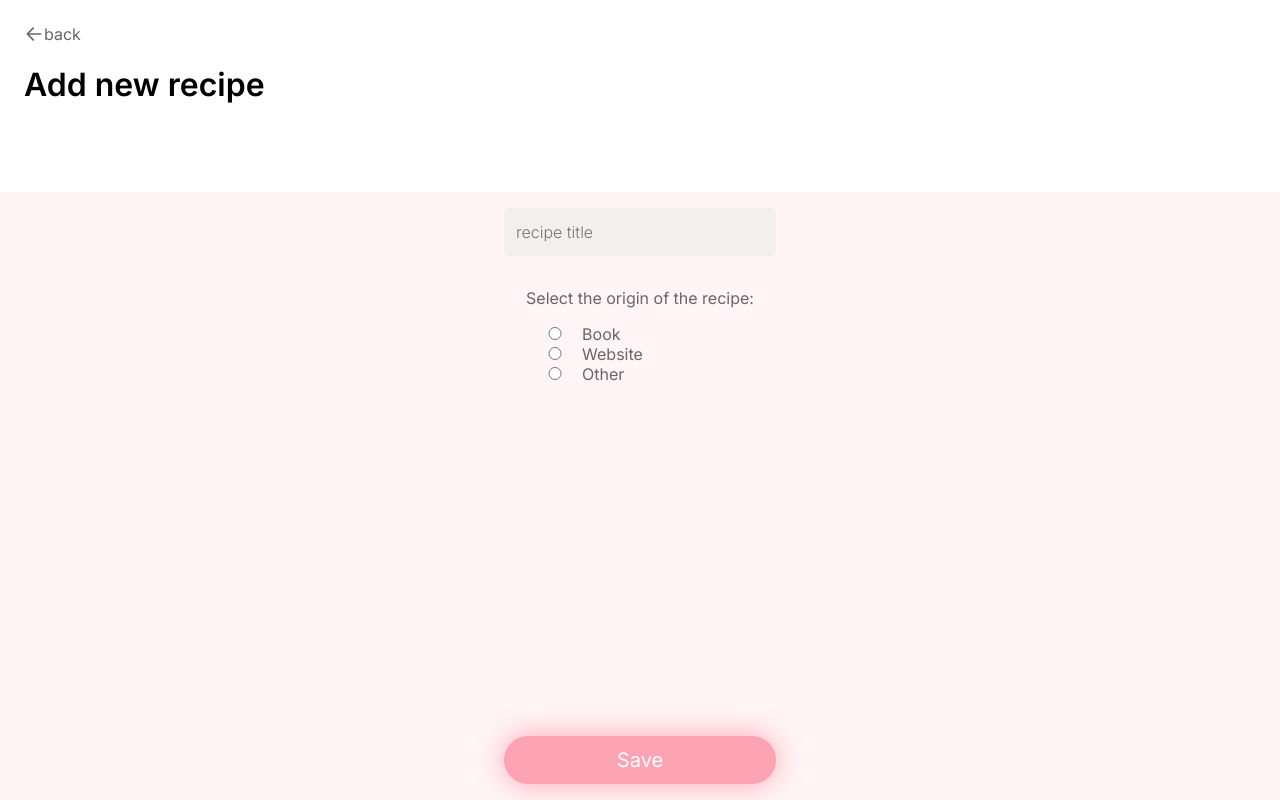
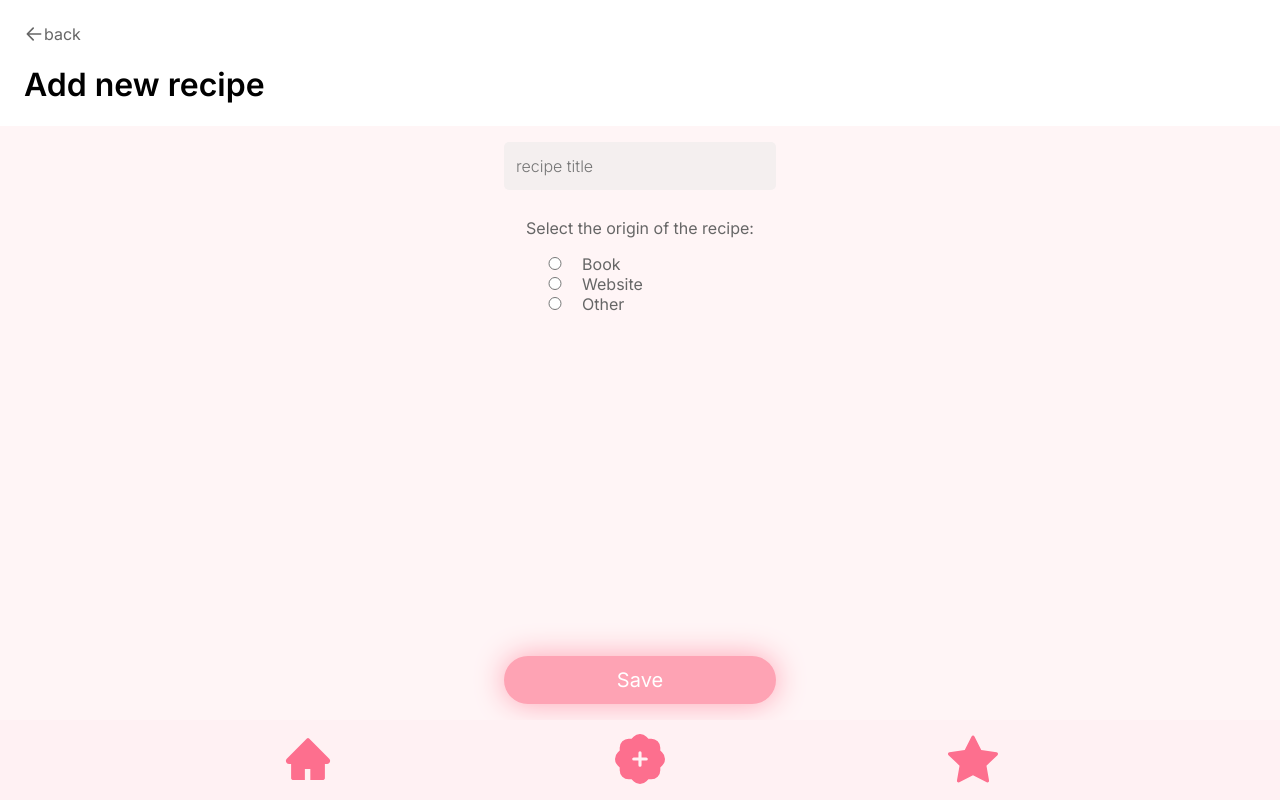
Before and after one commit to Luxa23/capstone-project, a Next.js app: page /new-recipe in a window 1280 px wide. Built offline with nearby package versions, Linux system fonts and the light colour scheme.

Commit message:
Made header and navigation sticky

```diff
--- a/components/Navigation.js
+++ b/components/Navigation.js
@@ -11,17 +11,17 @@ export default function Navigation() {
       <StyledNavigation>
         <button>
           <Link passHref href="/">
-            <HomeIcon width="40px" height="40px" />
+            <HomeIcon width="50px" height="50px" />
           </Link>
         </button>
         <button>
           <Link passHref href="/new-recipe">
-            <PlusIcon width="40px" height="40px" />
+            <PlusIcon width="50px" height="50px" />
           </Link>
         </button>
         <button>
           <Link passHref href="/favorite-recipes">
-            <StarIcon width="40px" height="40px" />
+            <StarIcon width="50px" height="50px" />
           </Link>
         </button>
       </StyledNavigation>
--- a/components/StyledComponents/StyledForm.js
+++ b/components/StyledComponents/StyledForm.js
@@ -5,8 +5,10 @@ const StyledForm = styled.form`
   display: grid;
   grid-template-rows: 3rem 8rem 3rem 3rem 3rem 1fr;
   justify-items: center;
-  row-gap: 1rem;
+  row-gap: 0.75rem;
   padding: 1rem;
+  grid-area: main;
+  overflow: auto;
 
   & button,
   & input {
--- a/components/StyledComponents/StyledHeader.js
+++ b/components/StyledComponents/StyledHeader.js
@@ -1,7 +1,8 @@
 import styled from 'styled-components';
 
 const StyledHeader = styled.header`
-  padding: 1.5rem;
+  padding: 1.5rem 1.5rem 0;
+  grid-area: header;
 `;
 
 export default StyledHeader;
--- a/components/StyledComponents/StyledHeaderHome.js
+++ b/components/StyledComponents/StyledHeaderHome.js
@@ -2,6 +2,7 @@ import styled from 'styled-components';
 
 const StyledHeaderHome = styled.div`
   background: linear-gradient(355.31deg, #cdfbfe -25.03%, #fd6f8e 89.24%);
+  grid-area: header;
 
   & h1 {
     font-family: 'Lobster', sans-serif;
--- a/components/StyledComponents/StyledNavigation.js
+++ b/components/StyledComponents/StyledNavigation.js
@@ -1,11 +1,12 @@
 import styled from 'styled-components';
 
 const StyledNavigation = styled.nav`
+  grid-area: navigation;
   background: #fff1f3;
-  position: fixed;
-  bottom: 0;
+  /* position: fixed;
+  bottom: 0; */
   width: 100vw;
-  height: 4rem;
+  height: 5rem;
   display: flex;
   align-items: center;
   justify-content: space-evenly;
--- a/components/StyledComponents/StyledPageContainer.js
+++ b/components/StyledComponents/StyledPageContainer.js
@@ -3,7 +3,12 @@ import styled from 'styled-components';
 const StyledPageContainer = styled.div`
   height: 100vh;
   display: grid;
-  grid-template-rows: 12rem 1fr;
+  grid-template-columns: 1fr;
+  grid-template-rows: auto 1fr auto;
+  grid-template-areas:
+    'header'
+    'main'
+    'navigation';
 `;
 
 export default StyledPageContainer;
--- a/components/StyledComponents/StyledPageContainerHome.js
+++ b/components/StyledComponents/StyledPageContainerHome.js
@@ -3,7 +3,13 @@ import styled from 'styled-components';
 const StyledPageContainerHome = styled.div`
   height: 100vh;
   display: grid;
-  grid-template-rows: 6rem 5rem 1fr;
+  grid-template-columns: 1fr;
+  grid-template-rows: auto 5rem 1fr auto;
+  grid-template-areas:
+    'header'
+    'search'
+    'main'
+    'navigation';
   row-gap: 10px;
 `;
 
--- a/components/StyledComponents/StyledUl.js
+++ b/components/StyledComponents/StyledUl.js
@@ -2,6 +2,8 @@ import styled from 'styled-components';
 
 const StyledUl = styled.ul`
   margin: 0;
+  grid-area: main;
+  overflow: auto;
 
   li:first-child {
     border-top: solid 1px var(--tertiary-color);
--- a/pages/favorite-recipes.js
+++ b/pages/favorite-recipes.js
@@ -9,6 +9,7 @@ import Link from 'next/link';
 import ArrowLeft from '../public/arrowleft.svg';
 import ListEntry from '../components/ListEntry';
 import useStore from '../hooks/useStore';
+import Navigation from '../components/Navigation';
 
 export default function FavoriteRecipes() {
   const likedRecipeList = useStore(state =>
@@ -43,6 +44,7 @@ export default function FavoriteRecipes() {
           );
         })}
       </StyledUl>
+      <Navigation />
     </StyledPageContainer>
   );
 }
--- a/pages/index.js
+++ b/pages/index.js
@@ -41,6 +41,7 @@ export default function Home() {
         <>
           <StyledPageContainerHome>
             <HeaderHome />
+
             <StyledSearch>
               <input
                 type="text"
--- a/pages/new-recipe.js
+++ b/pages/new-recipe.js
@@ -6,6 +6,7 @@ import {
 import RecipeForm from '../components/RecipeForm';
 import Link from 'next/link';
 import Arrowleft from '../public/arrowleft.svg';
+import Navigation from '../components/Navigation';
 
 export default function NewRecipe() {
   return (
@@ -20,6 +21,7 @@ export default function NewRecipe() {
         <h1>Add new recipe</h1>
       </StyledHeader>
       <RecipeForm />
+      <Navigation />
     </StyledPageContainer>
   );
 }
```
